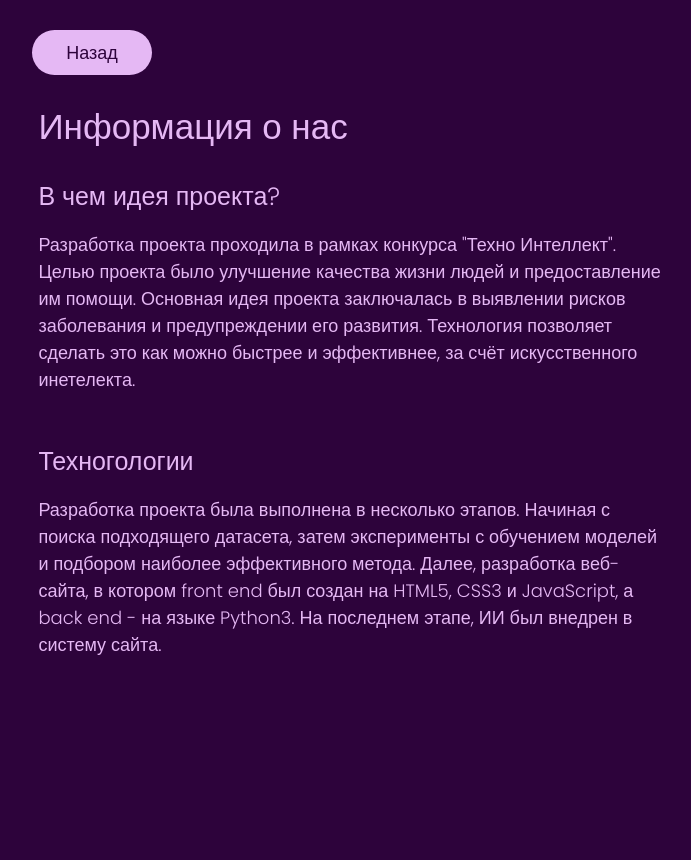
After one commit to serafimUSER/2H, a Django app: page /about/ in a window 1280 px wide. The commit adds this page. Shown: the whole page, without its empty margins (288-979 px from the left). Run offline with Django 4.2, Linux system fonts and the light colour scheme.

Commit message:
first commit2

```diff
--- /dev/null
+++ b/index/templates/about.html
@@ -0,0 +1,23 @@
+{% extends 'base.html' %}
+{% load static %}
+
+
+{% block css %}
+<link rel="stylesheet" href="{% static 'css/about.css' %}">
+{% endblock %}
+
+{% block title %}О нас{% endblock %}
+
+{% block content %}
+<div class="content">
+    <div class="info_about_test">
+        <h1>Информация о нас</h1>
+        <br>
+        <h3>В чем идея проекта?</h3>
+        <p>Разработка проекта проходила в рамках конкурса "Техно Интеллект". Целью проекта было улучшение качества жизни людей и предоставление им помощи. Основная идея проекта заключалась в выявлении рисков заболевания и предупреждении его развития. Технология позволяет сделать это как можно быстрее и эффективнее, за счёт искусственного инетелекта.</p>
+        <br><br>
+        <h3>Техногологии</h3>
+        <p>Разработка проекта была выполнена в несколько этапов. Начиная с поиска подходящего датасета, затем эксперименты с обучением моделей и подбором наиболее эффективного метода. Далее, разработка веб-сайта, в котором front end был создан на HTML5, CSS3 и JavaScript, а back end - на языке Python3. На последнем этапе, ИИ был внедрен в систему сайта.</p>
+    </div>
+</div>
+{% endblock %}
--- a/index/urls.py
+++ b/index/urls.py
@@ -5,5 +5,6 @@
 urlpatterns = [
     path('', index, name='index'),
     path('test/', test, name='test'),
-    path('learning/', learning, name='learning')
+    path('learning/', learning, name='learning'),
+    path('about/', about, name='about')
 ]
--- a/index/views.py
+++ b/index/views.py
@@ -56,3 +56,7 @@
 
 def learning(request):
     return render(request, 'learning.html')
+
+
+def about(request):
+    return render(request, 'about.html')
--- /dev/null
+++ b/static/css/about.css
@@ -0,0 +1,66 @@
+@import url('https://fonts.googleapis.com/css2?family=Poppins:wght@300&display=swap');
+*{
+    margin: 0;
+    padding: 0;
+    font-family: 'Poppins', sans-serif;
+}
+
+html, body{
+    background-color: #2D033B;
+}
+
+.divide{
+    width: 70vw;
+    margin: 30px auto;
+    display: flex;
+    justify-content: center;
+}
+.content{
+    width: 70%;
+    height: 800px;
+}
+
+.info_about_test{
+    margin-top: 70px;
+    margin-bottom: 70px;
+    color: #E5B8F4;
+}
+
+.info_about_test h1{
+    font-size: 35px;
+    font-weight: normal;
+}
+.info_about_test h3{
+    font-size: 25px;
+    font-weight: normal;
+}
+.info_about_test p{
+    font-size: 18px;
+    margin-top: 15px;
+}
+
+.info_about_test li{
+    margin-left: 15px;
+    margin-top: 10px;
+    font-size: 16px;
+}
+
+
+.back{
+    position: absolute;
+    left: 25vw;
+    top: 30px;
+}
+.back a button{
+    width: 120px;
+    height: 45px;
+    outline: none;
+    border: none;
+    border-radius: 25px;
+    font-size: 18px;
+    color: #2D033B;
+    background-color: #E5B8F4;
+}
+.back a button:hover{
+    background-color: #E5B8F4d0;
+}
--- a/static/css/style.css
+++ b/static/css/style.css
@@ -141,7 +141,7 @@
 .avatar{
     width: 200px;
     height: 200px;
-    background: #E5B8F4;
+    background: #ddbae9c6;
     border-radius: 50%;
 }
 
```
Also changed, not shown: index/templates/index.html (+5 -3 lines), static/img/1.png (added).
